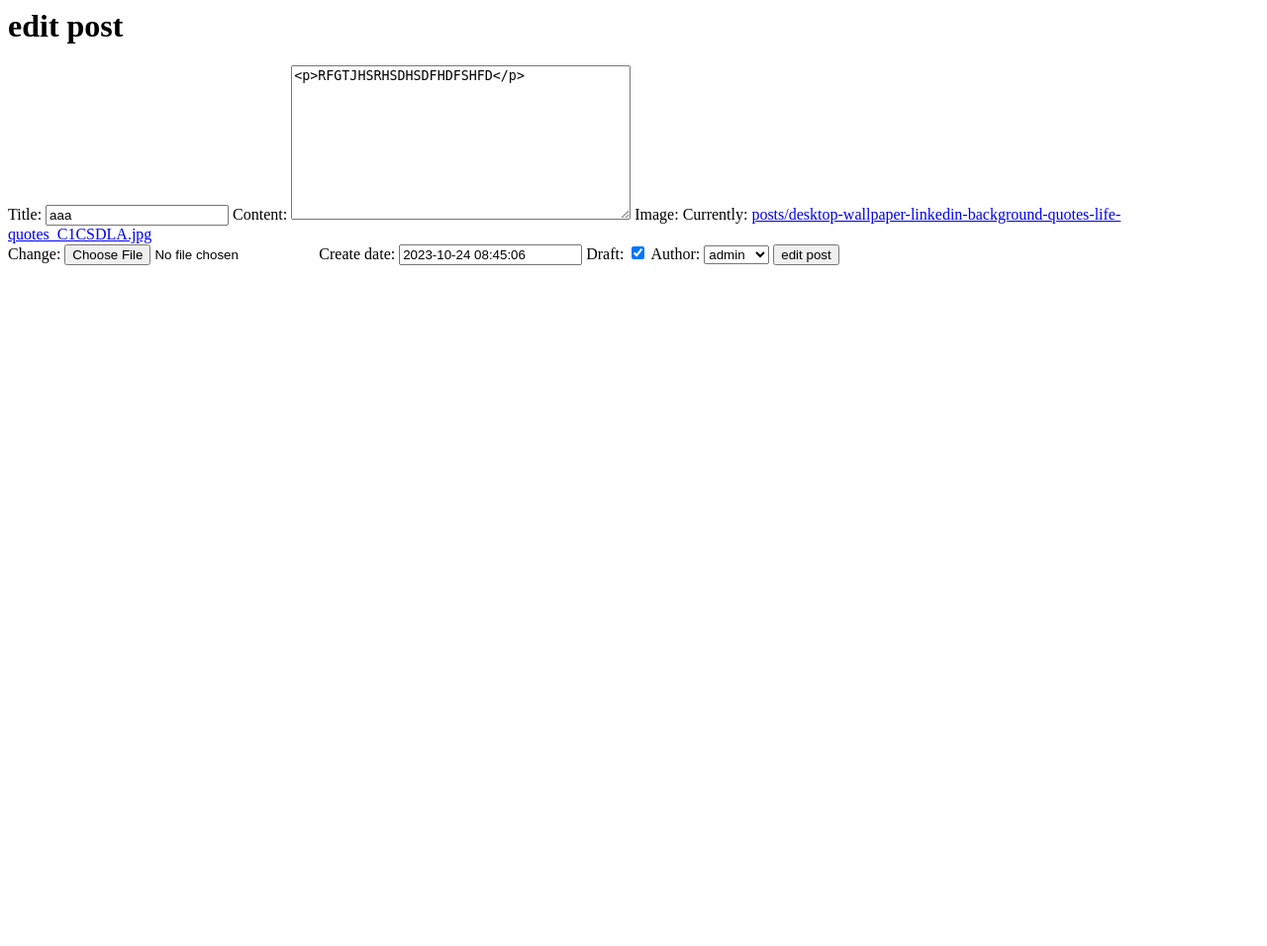
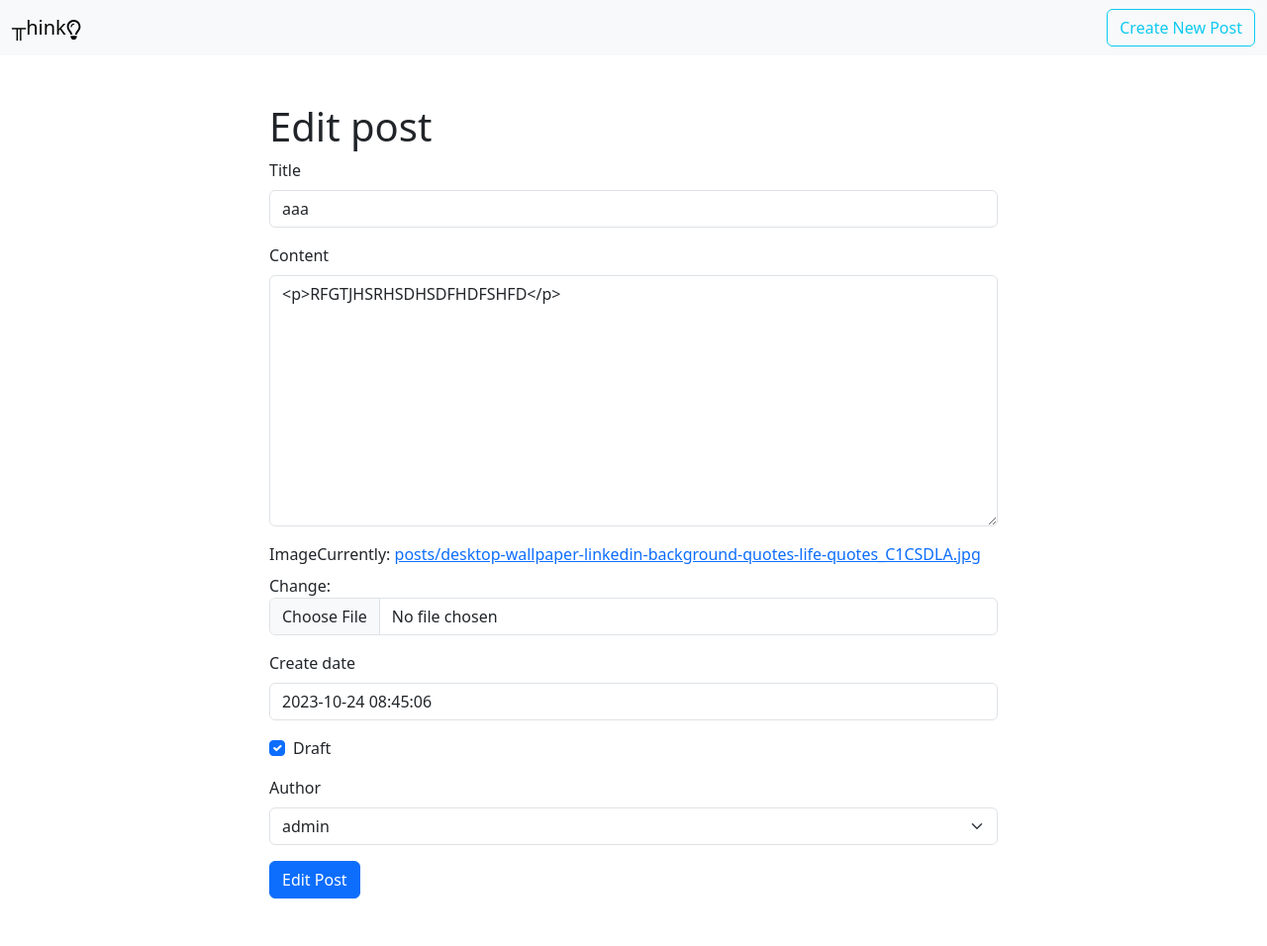
Before and after one commit to mohmagdy214/DJ-Blog, a Django app: page /blog/5/edit in a window 1280 px wide. Shown: the whole page at 99% size. Before the commit the page ends 268 px from the top, so only its background shows below. Run offline with Django 4.2, Linux system fonts and the light colour scheme; data comes from the database, SQL or seed files in the repository; both versions use the stored data as it was after the commit; parts of the project's set-up code (start-up, migrations or seed data) failed here and were passed over; some libraries are stand-ins or nearby versions.

Commit message:
add the final touch

```diff
--- a/blog/forms.py
+++ b/blog/forms.py
@@ -1,11 +1,14 @@
+from django_summernote.widgets import SummernoteWidget, SummernoteInplaceWidget
 from django import forms
 from .models import Post, Comment
-
 
 class PostForm(forms.ModelForm):
     class Meta:
         model = Post
         exclude = ("author",)
+        widgets = {
+            'content': SummernoteWidget(),
+        }
 
 
 class CommentForm(forms.ModelForm):
--- a/blog/templates/blog/edit_post.html
+++ b/blog/templates/blog/edit_post.html
@@ -1,9 +1,40 @@
-<h1>edit post</h1>
+{% load django_bootstrap5 %}
 
-<form method="post" enctype="multipart/form-data">
+<!doctype html>
+<html lang="en">
+    <head>
+    <meta charset="utf-8">
+    <meta name="viewport" content="width=device-width, initial-scale=1">
+    <title>Bootstrap demo</title>
+    <link href="https://cdn.jsdelivr.net/npm/bootstrap@5.3.2/dist/css/bootstrap.min.css" rel="stylesheet" integrity="sha384-T3c6CoIi6uLrA9TneNEoa7RxnatzjcDSCmG1MXxSR1GAsXEV/Dwwykc2MPK8M2HN" crossorigin="anonymous">
+    </head>
+    <body>
 
-{% csrf_token %}
-{{form}}
+    <nav class="navbar navbar-expand-lg bg-body-tertiary">
+    <div class="container-fluid">
+    <a class="navbar-brand" href="/blog">╥hink<svg xmlns="http://www.w3.org/2000/svg" height="1em" viewBox="0 0 384 512"><!--! Font Awesome Free 6.4.2 by @fontawesome - https://fontawesome.com License - https://fontawesome.com/license (Commercial License) Copyright 2023 Fonticons, Inc. --><path d="M297.2 248.9C311.6 228.3 320 203.2 320 176c0-70.7-57.3-128-128-128S64 105.3 64 176c0 27.2 8.4 52.3 22.8 72.9c3.7 5.3 8.1 11.3 12.8 17.7l0 0c12.9 17.7 28.3 38.9 39.8 59.8c10.4 19 15.7 38.8 18.3 57.5H109c-2.2-12-5.9-23.7-11.8-34.5c-9.9-18-22.2-34.9-34.5-51.8l0 0 0 0c-5.2-7.1-10.4-14.2-15.4-21.4C27.6 247.9 16 213.3 16 176C16 78.8 94.8 0 192 0s176 78.8 176 176c0 37.3-11.6 71.9-31.4 100.3c-5 7.2-10.2 14.3-15.4 21.4l0 0 0 0c-12.3 16.8-24.6 33.7-34.5 51.8c-5.9 10.8-9.6 22.5-11.8 34.5H226.4c2.6-18.7 7.9-38.6 18.3-57.5c11.5-20.9 26.9-42.1 39.8-59.8l0 0 0 0 0 0c4.7-6.4 9-12.4 12.7-17.7zM192 128c-26.5 0-48 21.5-48 48c0 8.8-7.2 16-16 16s-16-7.2-16-16c0-44.2 35.8-80 80-80c8.8 0 16 7.2 16 16s-7.2 16-16 16zm0 384c-44.2 0-80-35.8-80-80V416H272v16c0 44.2-35.8 80-80 80z"/></svg> </a>
+    <button class="navbar-toggler" type="button" data-bs-toggle="collapse" data-bs-target="#navbarSupportedContent" aria-controls="navbarSupportedContent" aria-expanded="false" aria-label="Toggle navigation">
+      <span class="navbar-toggler-icon"></span>
+    </button>
+      <form class="d-flex" role="search">
+        <a class="btn btn-outline-info" href="/blog/new">Create New Post</a>
+      </form>
+    </nav>
 
-<input type="submit" value="edit post">
-</form>
+    <div class="container mt-5">
+      <div class="row pb-5">
+        <div class="col-lg-8 mx-auto">
+            <h1>Edit post</h1>
+            <form method="post" enctype="multipart/form-data">
+            {% csrf_token %}
+            {% bootstrap_form form %}
+            {% bootstrap_button button_type="submit" content="Edit Post" %}
+            </form>
+        </div>
+      </div>
+    </div>
+
+
+    <script src="https://cdn.jsdelivr.net/npm/bootstrap@5.3.2/dist/js/bootstrap.bundle.min.js" integrity="sha384-C6RzsynM9kWDrMNeT87bh95OGNyZPhcTNXj1NW7RuBCsyN/o0jlpcV8Qyq46cDfL" crossorigin="anonymous"></script>
+    </body>
+</html>
--- a/blog/templates/blog/post_form.html
+++ b/blog/templates/blog/post_form.html
@@ -17,7 +17,7 @@
       <span class="navbar-toggler-icon"></span>
     </button>
       <form class="d-flex" role="search">
-        <a class="btn btn-outline-success" href="/blog/new">Create New Post</a>
+        <a class="btn btn-outline-info" href="/blog/new">Create New Post</a>
       </form>
     </nav>
 
--- a/blog/templates/blog/post_list.html
+++ b/blog/templates/blog/post_list.html
@@ -16,7 +16,7 @@
       <span class="navbar-toggler-icon"></span>
     </button>
       <form class="d-flex" role="search">
-        <a class="btn btn-outline-success" href="/blog/new">Create New Post</a>
+        <a class="btn btn-outline-info" href="/blog/new">Create New Post</a>
       </form>
     </nav>
 
--- a/project/urls.py
+++ b/project/urls.py
@@ -28,6 +28,7 @@ urlpatterns = [
     path('blog/<int:pk>', post_detail),
     path('blog/<int:pk>/edit', PostUpdate.as_view()),
     path('blog/<int:pk>/delete', PostDelete.as_view()),
+
 ]
 urlpatterns += static(settings.STATIC_URL, document_root=settings.STATIC_ROOT)
 urlpatterns += static(settings.MEDIA_URL, document_root=settings.MEDIA_ROOT)
```
Also changed, not shown: blog/templates/blog/post_detail.html (+8 -7 lines), db.sqlite3.
